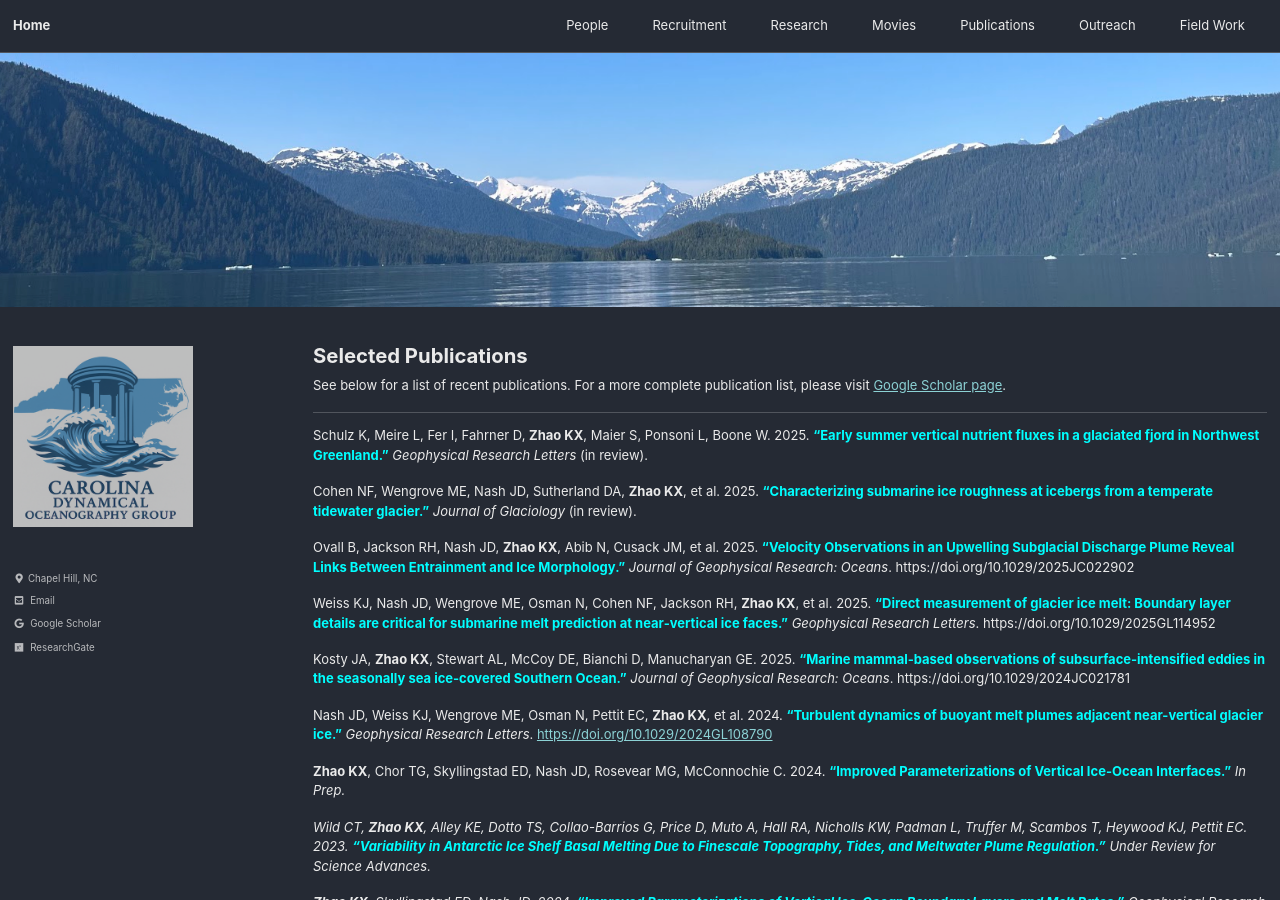
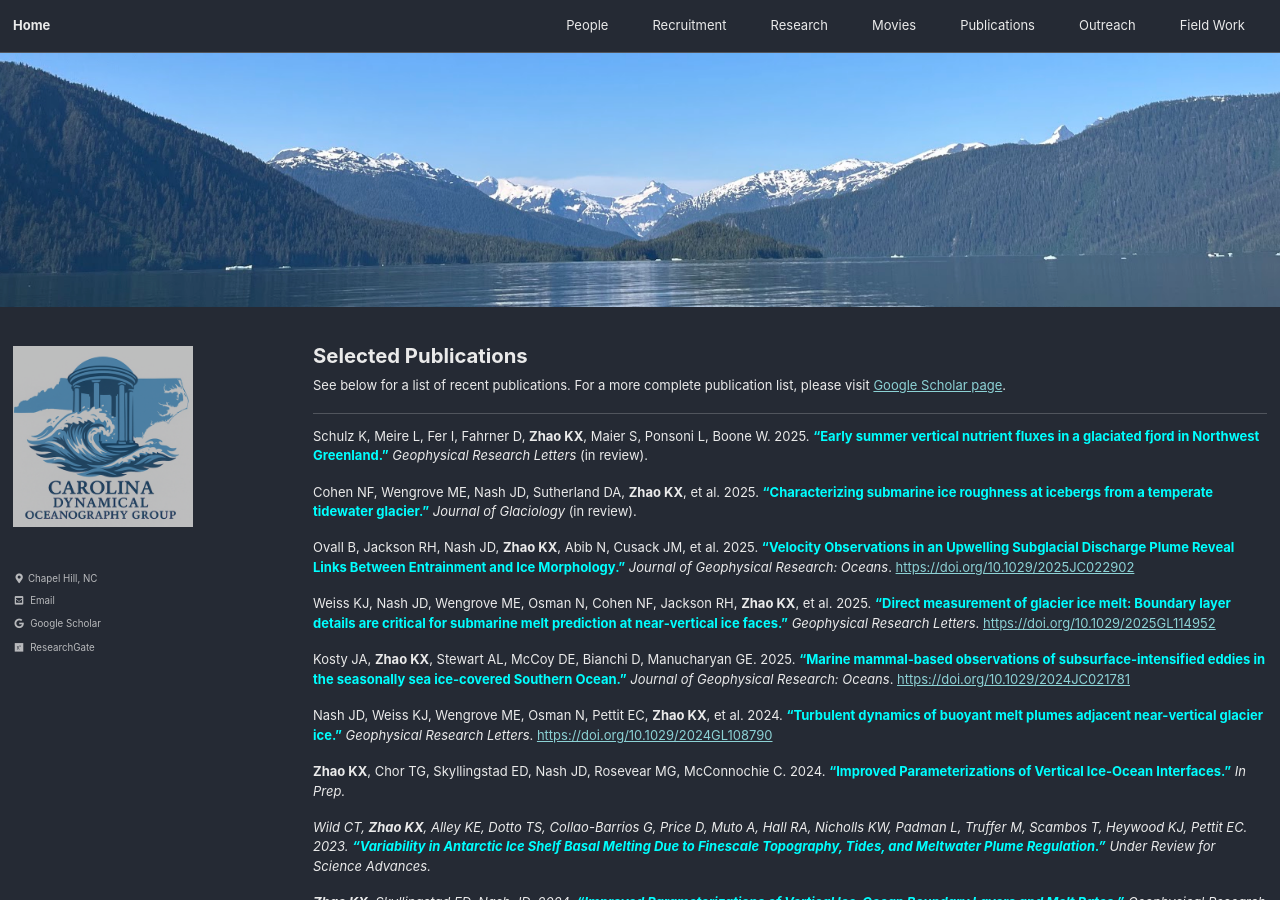
Before and after one commit to unc-ocean-dynamics/unc-ocean-dynamics.github.io, a Jekyll site: the page built from _pages/publications.md, in a window 1280 px wide and 900 px high. Built offline with Jekyll 4.4.1, drawn with Linux system fonts in a browser that asks for light colours; cached includes are drawn as plain includes; part of the change alters nothing that is shown.

```diff
--- a/_includes/pubpage.html
+++ b/_includes/pubpage.html
@@ -14,19 +14,22 @@
 <div id="ref-ovall.ea2025" class="csl-entry" role="doc-biblioentry">
 <p>Ovall B, Jackson RH, Nash JD, <b>Zhao KX</b>, Abib N, Cusack JM, et al. 2025.
 <span><b><font color="#00FFFF">“Velocity Observations in an Upwelling Subglacial Discharge Plume Reveal Links Between Entrainment and Ice Morphology.”</font></b></span>
-<em>Journal of Geophysical Research: Oceans</em>. https://doi.org/10.1029/2025JC022902</p>
+<em>Journal of Geophysical Research: Oceans</em>. <a href="https://doi.org/10.1029/2025JC022902">https://doi.org/10.1029/2025JC022902</a>
+</p>
 </div>
 
 <div id="ref-weiss.ea2025" class="csl-entry" role="doc-biblioentry">
 <p>Weiss KJ, Nash JD, Wengrove ME, Osman N, Cohen NF, Jackson RH, <b>Zhao KX</b>, et al. 2025.
 <span><b><font color="#00FFFF">“Direct measurement of glacier ice melt: Boundary layer details are critical for submarine melt prediction at near‐vertical ice faces.”</font></b></span>
-<em>Geophysical Research Letters</em>. https://doi.org/10.1029/2025GL114952</p>
+<em>Geophysical Research Letters</em>. <a href="https://doi.org/10.1029/2025GL114952">https://doi.org/10.1029/2025GL114952</a>
+</p>
 </div>
 
 <div id="ref-kosty.ea2025" class="csl-entry" role="doc-biblioentry">
 <p>Kosty JA, <b>Zhao KX</b>, Stewart AL, McCoy DE, Bianchi D, Manucharyan GE. 2025.
 <span><b><font color="#00FFFF">“Marine mammal‐based observations of subsurface‐intensified eddies in the seasonally sea ice‐covered Southern Ocean.”</font></b></span>
-<em>Journal of Geophysical Research: Oceans</em>. https://doi.org/10.1029/2024JC021781</p>
+<em>Journal of Geophysical Research: Oceans</em>. <a href="https://doi.org/10.1029/2024JC021781">https://doi.org/10.1029/2024JC021781</a>
+</p>
 </div>
 
 <div id="ref-nash.ea2024-short" class="csl-entry" role="doc-biblioentry">
```
